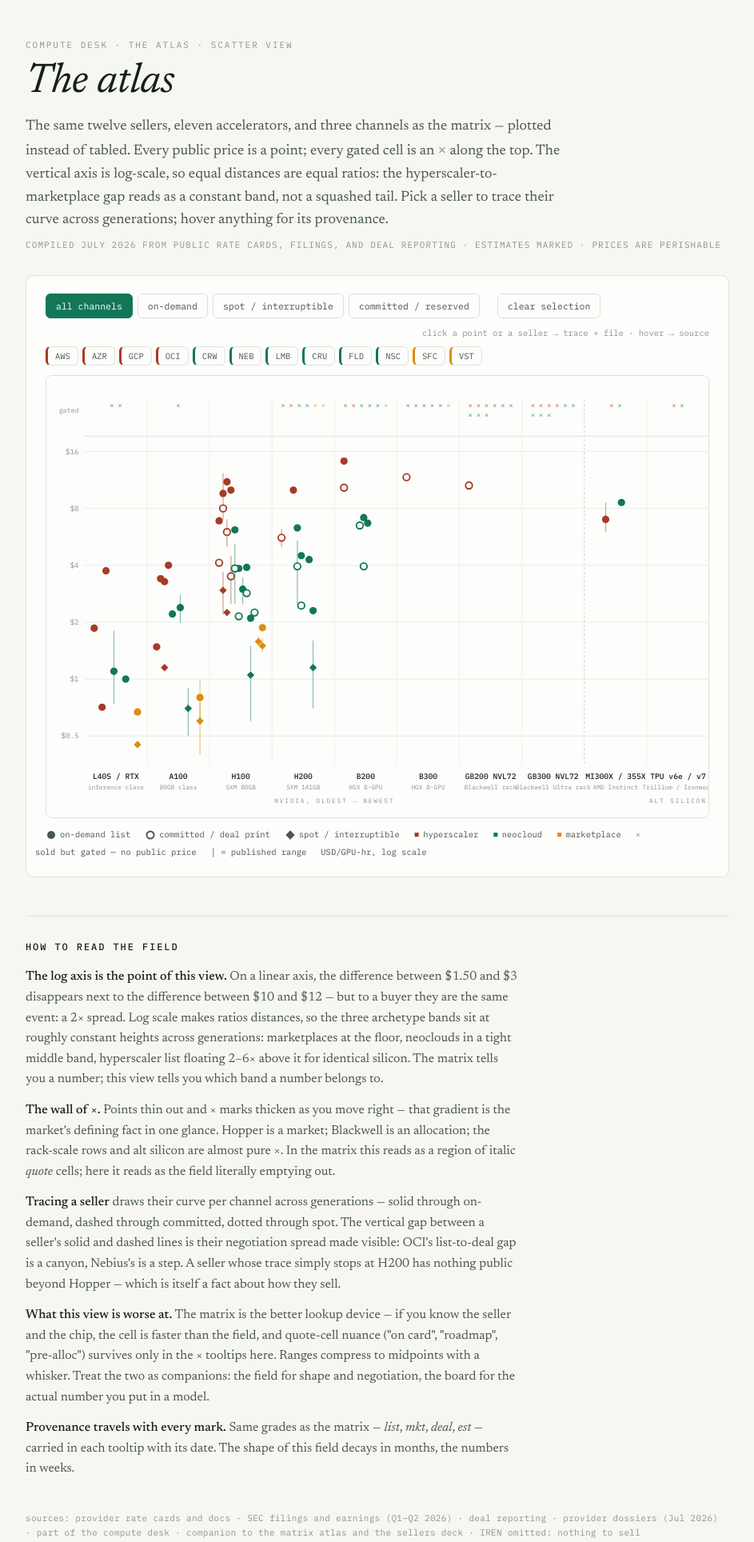
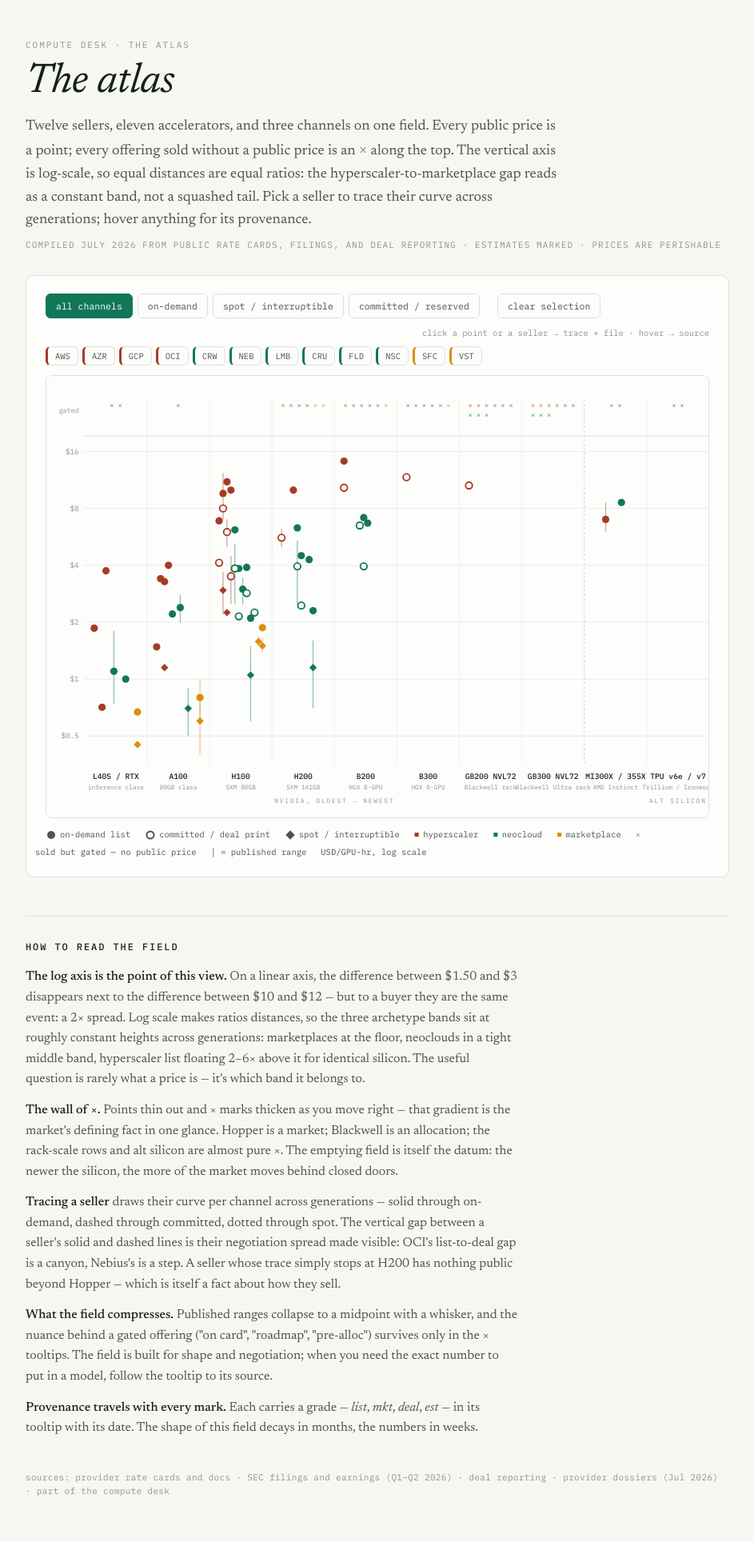
Before and after one commit to alexkyen/compute-desk, a plain HTML site: page the-atlas-scatter.html in a window 1280 px wide. Shown: the whole page at 80% size, without its empty margins (168-1111 px from the left). Drawn offline with Linux system fonts and the light colour scheme.

Commit message:
remove all references to prior matrix view

```diff
--- a/the-atlas-scatter.html
+++ b/the-atlas-scatter.html
@@ -3,7 +3,7 @@
 <head>
 <meta charset="utf-8">
 <meta name="viewport" content="width=device-width, initial-scale=1">
-<title>The atlas — scatter view — the GPU market as a field of prints</title>
+<title>The atlas — the GPU market as a field of prints</title>
 <link rel="preconnect" href="https://fonts.googleapis.com">
 <link rel="preconnect" href="https://fonts.gstatic.com" crossorigin>
 <link href="https://fonts.googleapis.com/css2?family=IBM+Plex+Mono:wght@400;500&family=Newsreader:ital,opsz,wght@0,6..72,400;0,6..72,500;1,6..72,400&display=swap" rel="stylesheet">
@@ -72,9 +72,9 @@
 </head>
 <body>
 <div class="wrap">
-  <p class="eyebrow">Compute desk · the atlas · scatter view</p>
+  <p class="eyebrow">Compute desk · the atlas</p>
   <h1>The atlas</h1>
-  <p class="dek">The same twelve sellers, eleven accelerators, and three channels as the matrix — plotted instead of tabled. Every public price is a point; every gated cell is an <span style="font-family:var(--mono);color:var(--ink-3)">×</span> along the top. The vertical axis is log-scale, so equal distances are equal ratios: the hyperscaler-to-marketplace gap reads as a constant band, not a squashed tail. Pick a seller to trace their curve across generations; hover anything for its provenance.</p>
+  <p class="dek">Twelve sellers, eleven accelerators, and three channels on one field. Every public price is a point; every offering sold without a public price is an <span style="font-family:var(--mono);color:var(--ink-3)">×</span> along the top. The vertical axis is log-scale, so equal distances are equal ratios: the hyperscaler-to-marketplace gap reads as a constant band, not a squashed tail. Pick a seller to trace their curve across generations; hover anything for its provenance.</p>
   <p class="provenance">compiled july 2026 from public rate cards, filings, and deal reporting · estimates marked · prices are perishable</p>
 
   <div class="card">
@@ -102,13 +102,13 @@
 
   <div class="notes">
     <h2>How to read the field</h2>
-    <p><strong>The log axis is the point of this view.</strong> On a linear axis, the difference between $1.50 and $3 disappears next to the difference between $10 and $12 — but to a buyer they are the same event: a 2× spread. Log scale makes ratios distances, so the three archetype bands sit at roughly constant heights across generations: marketplaces at the floor, neoclouds in a tight middle band, hyperscaler list floating 2–6× above it for identical silicon. The matrix tells you a number; this view tells you which band a number belongs to.</p>
-    <p><strong>The wall of ×.</strong> Points thin out and × marks thicken as you move right — that gradient is the market's defining fact in one glance. Hopper is a market; Blackwell is an allocation; the rack-scale rows and alt silicon are almost pure ×. In the matrix this reads as a region of italic <em>quote</em> cells; here it reads as the field literally emptying out.</p>
+    <p><strong>The log axis is the point of this view.</strong> On a linear axis, the difference between $1.50 and $3 disappears next to the difference between $10 and $12 — but to a buyer they are the same event: a 2× spread. Log scale makes ratios distances, so the three archetype bands sit at roughly constant heights across generations: marketplaces at the floor, neoclouds in a tight middle band, hyperscaler list floating 2–6× above it for identical silicon. The useful question is rarely what a price is — it's which band it belongs to.</p>
+    <p><strong>The wall of ×.</strong> Points thin out and × marks thicken as you move right — that gradient is the market's defining fact in one glance. Hopper is a market; Blackwell is an allocation; the rack-scale rows and alt silicon are almost pure ×. The emptying field is itself the datum: the newer the silicon, the more of the market moves behind closed doors.</p>
     <p><strong>Tracing a seller</strong> draws their curve per channel across generations — solid through on-demand, dashed through committed, dotted through spot. The vertical gap between a seller's solid and dashed lines is their negotiation spread made visible: OCI's list-to-deal gap is a canyon, Nebius's is a step. A seller whose trace simply stops at H200 has nothing public beyond Hopper — which is itself a fact about how they sell.</p>
-    <p><strong>What this view is worse at.</strong> The matrix is the better lookup device — if you know the seller and the chip, the cell is faster than the field, and quote-cell nuance ("on card", "roadmap", "pre-alloc") survives only in the × tooltips here. Ranges compress to midpoints with a whisker. Treat the two as companions: the field for shape and negotiation, the board for the actual number you put in a model.</p>
-    <p><strong>Provenance travels with every mark.</strong> Same grades as the matrix — <em>list</em>, <em>mkt</em>, <em>deal</em>, <em>est</em> — carried in each tooltip with its date. The shape of this field decays in months, the numbers in weeks.</p>
+    <p><strong>What the field compresses.</strong> Published ranges collapse to a midpoint with a whisker, and the nuance behind a gated offering ("on card", "roadmap", "pre-alloc") survives only in the × tooltips. The field is built for shape and negotiation; when you need the exact number to put in a model, follow the tooltip to its source.</p>
+    <p><strong>Provenance travels with every mark.</strong> Each carries a grade — <em>list</em>, <em>mkt</em>, <em>deal</em>, <em>est</em> — in its tooltip with its date. The shape of this field decays in months, the numbers in weeks.</p>
   </div>
-  <p class="foot">sources: provider rate cards and docs · SEC filings and earnings (Q1–Q2 2026) · deal reporting · provider dossiers (Jul 2026) · part of the compute desk · companion to the matrix atlas and the sellers deck · IREN omitted: nothing to sell</p>
+  <p class="foot">sources: provider rate cards and docs · SEC filings and earnings (Q1–Q2 2026) · deal reporting · provider dossiers (Jul 2026) · part of the compute desk</p>
 </div>
 <div id="tip"></div>
 
```
Also changed, not shown: index.html (+10 -10 lines).
